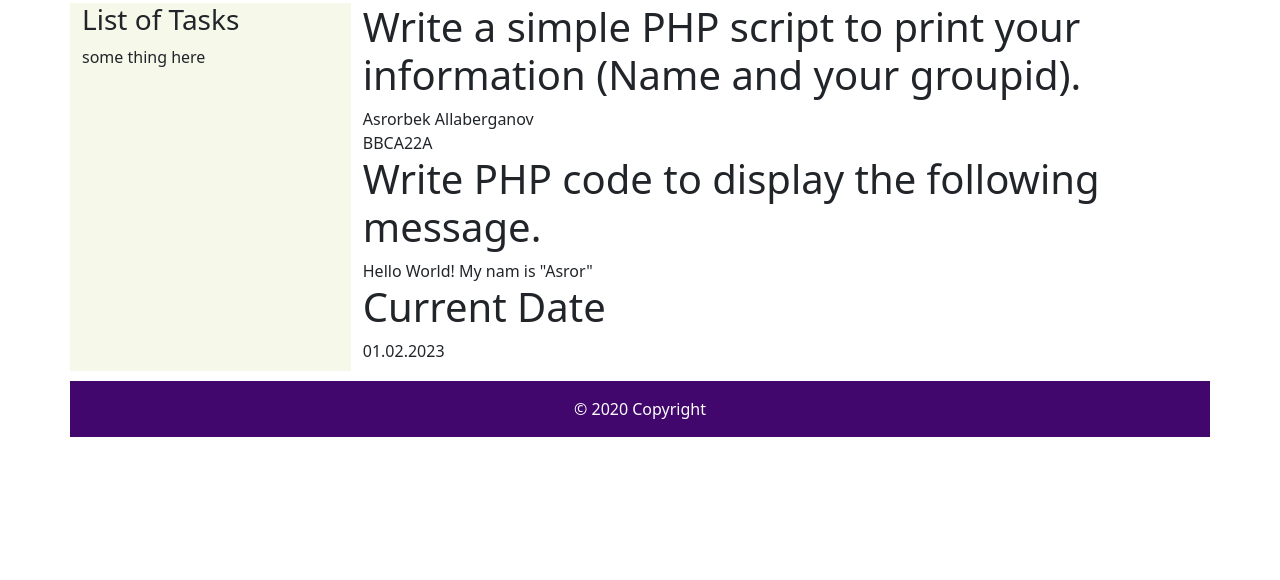
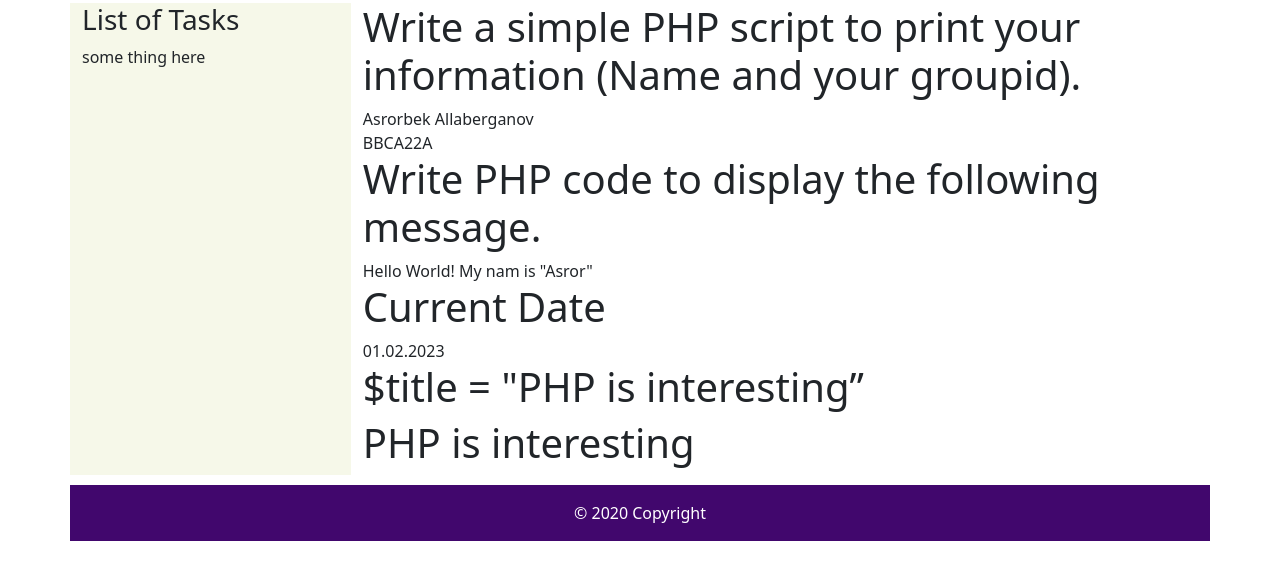
Before and after one commit to Rorsa-All/asrorbek_allaberganov_tasks, a PHP site: page /ex1.php in a window 1280 px wide. Shown: the part 63-643 px from the top of the page. Run offline with PHP 8.4, Linux system fonts and the light colour scheme.

Commit message:
Update ex1.php

```diff
--- a/layout/ex1.php
+++ b/layout/ex1.php
@@ -1,7 +1,7 @@
 
 <?php
 $title = "First Ex";
-
+$title1 = "PHP is interesting" ;
 include "header.php"?>
     <h1>Write a simple PHP script to print your information (Name and your groupid).</h1>
 <?php
@@ -19,5 +19,6 @@ echo "Hello World! My nam is \"Asror\" "
 <?php
 echo date("d.m.Y")
 ?>
-<h1></h1>
+<h1>$title = "PHP is interesting”</h1>
+<h1> <?php echo $title1 ?> </h1>
 <?php include "footer.php"?>
```
